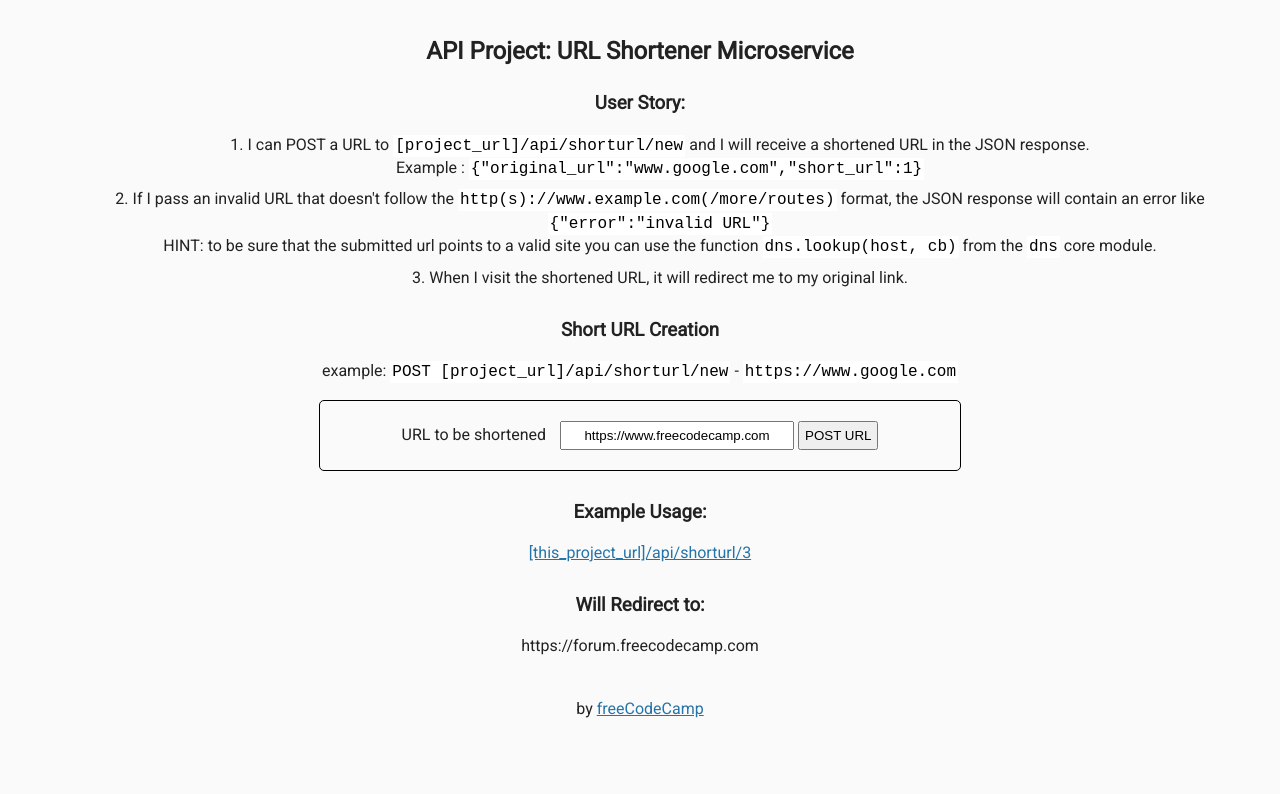
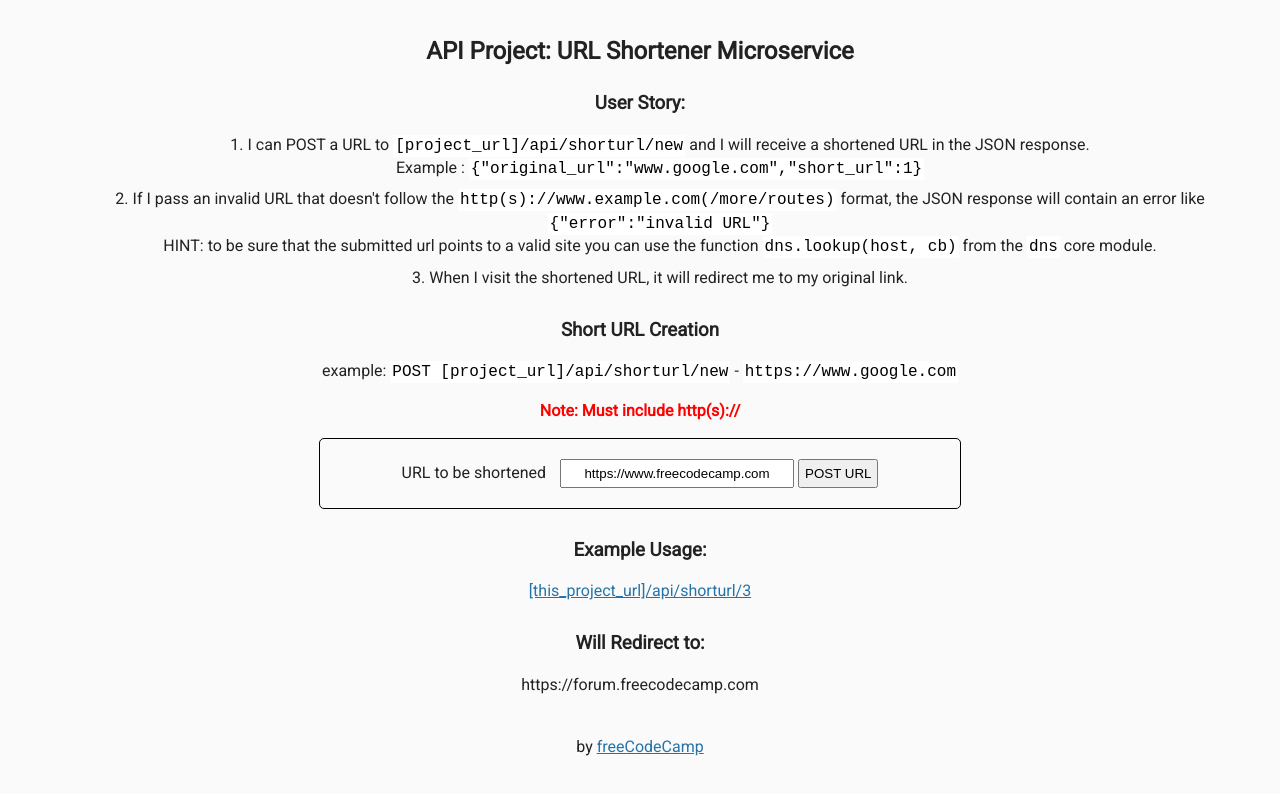
Before and after one commit to ethanvernon/fcc-urlshortener, a website: page views/index.html in a window 1280 px wide. Drawn offline with Linux system fonts and the light colour scheme.

Commit message:
changes regex to require http or https

```diff
--- a/public/style.css
+++ b/public/style.css
@@ -72,3 +72,7 @@ input[type=text] {
   width: 220px;
   text-align: center;
 }
+.red {
+  color:red;
+  font-weight:700;
+}
--- a/server.js
+++ b/server.js
@@ -99,7 +99,7 @@ MongoClient.connect(process.env.MONGO_URI, function(err, db) {
 			var collection=db.db("FCC").collection("links");
 
 			//check if the url is in the right format
-			var urlRegex = /(https?:\/\/)?(www\.)?[-a-zA-Z0-9@:%._\+~#=]{2,256}\.[a-z]{2,6}\b([-a-zA-Z0-9@:%_\+.~#?&//=]*)/;
+			var urlRegex = /https?:\/\/(www\.)?[-a-zA-Z0-9@:%._\+~#=]{2,256}\.[a-z]{2,6}\b([-a-zA-Z0-9@:%_\+.~#()?&//=]*)/;
 
 			if (!urlRegex.test(newUrl)) {
 				//send error message if invalid string
--- a/views/index.html
+++ b/views/index.html
@@ -24,6 +24,10 @@
         <p>
           example: <code>POST [project_url]/api/shorturl/new</code> - <code>https://www.google.com</code>
         </p>
+        <p class='red'>
+          Note: Must include http(s)://
+        </p>
+
         <form action="api/shorturl/new" method="POST">
           <label for="url_input">URL to be shortened</label>
           <input id="url_input" type="text" name="url" value="https://www.freecodecamp.com">
```
